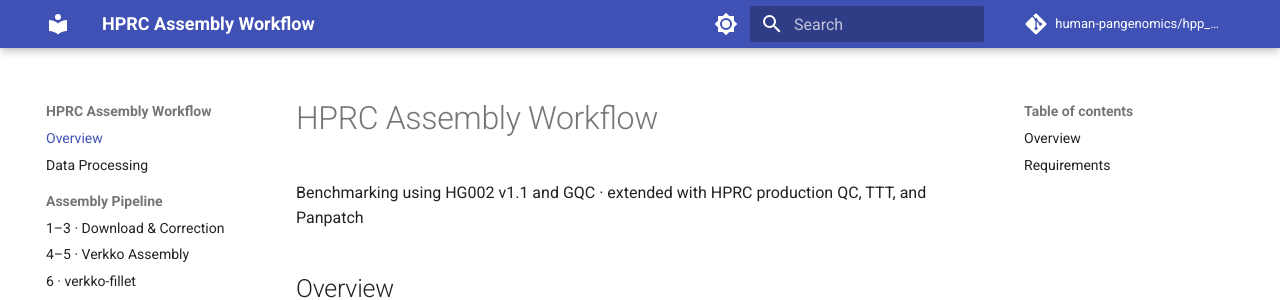
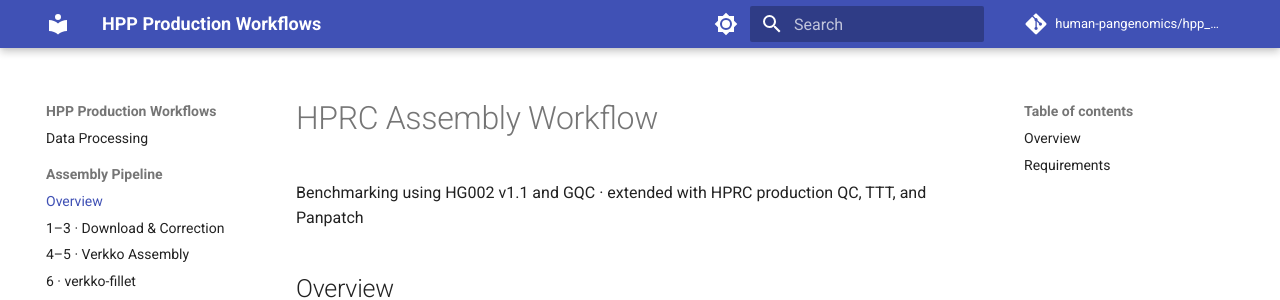
Before and after one commit to human-pangenomics/hpp_production_workflows, an MkDocs documentation site: the page built from docs/index.md, in a window 1280 px wide. Shown: the top 300 px of the page. Built offline with MkDocs 1.6.1 and Material for MkDocs 9.7.7, drawn with Linux system fonts in a browser that asks for light colours; comment, search, counter and statistics services are not loaded.

Commit message:
docs: rename to HPP Production Workflows, move Overview under Assembly Pipeline
Co-Authored-By: Claude Sonnet 4.6 <noreply@anthropic.com>

```diff
--- a/mkdocs.yml
+++ b/mkdocs.yml
@@ -1,4 +1,4 @@
-site_name: HPRC Assembly Workflow
+site_name: HPP Production Workflows
 site_description: Assembly production pipeline and QC — verkko, TTT, Panpatch, and the full HPRC QC suite
 repo_url: https://github.com/human-pangenomics/hpp_production_workflows
 repo_name: human-pangenomics/hpp_production_workflows
@@ -50,9 +50,9 @@ plugins:
   - search
 
 nav:
-  - Overview: index.md
   - Data Processing: data_processing/index.md
   - Assembly Pipeline:
+    - Overview: index.md
     - "1–3 · Download & Correction": assembly/correction.md
     - "4–5 · Verkko Assembly": assembly/verkko.md
     - "6 · verkko-fillet": assembly/verkko-fillet.md
```
